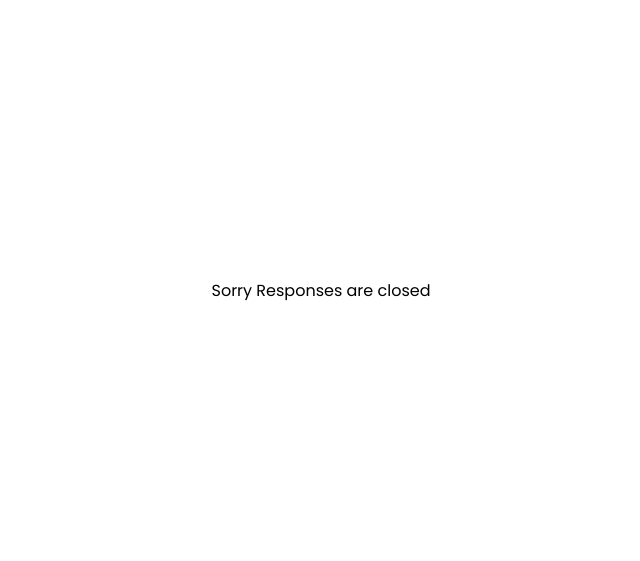
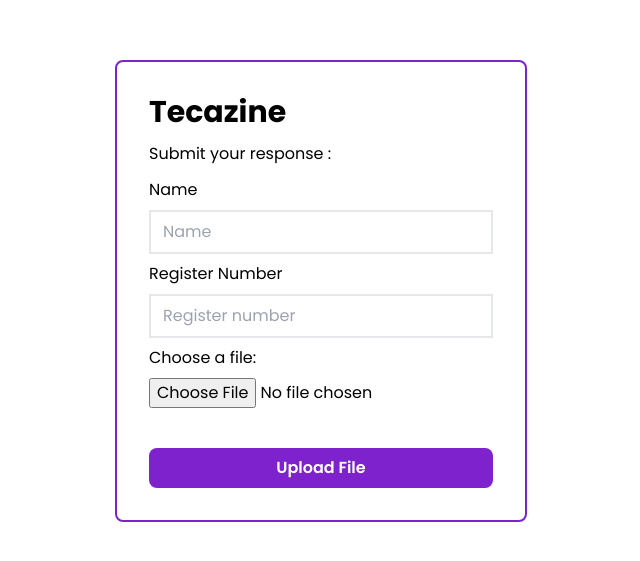
Before and after one commit to Dineshkumaar07/tecazine-client, a React (Create React App) app: page / in a window 1280 px wide. Shown: the part 109-670 px from the top of the page, without its empty margins (319-959 px from the left). Built offline with nearby package versions, Linux system fonts and the light colour scheme.

Commit message:
Feat start receiving responses

```diff
--- a/src/pages/Form.jsx
+++ b/src/pages/Form.jsx
@@ -8,7 +8,7 @@
   const [registerNumber, setRegisterNumber] = useState("");
   const [selectedFile, setSelectedFile] = useState(null);
   //change to tru to accpet response
-  const accept = false;
+  const accept = true;
   const handleNameChange = (e) => {
     setName(e.target.value);
   };
```
